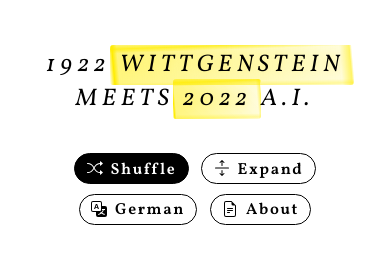
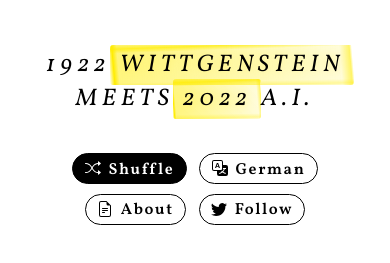
Before and after one commit to maxbbraun/wittgenstein, a Flask app: template frontend/templates/index.html in a window 390 px wide. Shown: the top 263 px of the page. Run offline with Flask 2, Linux system fonts and the light colour scheme; the template is opened without the code that fills it, so the values that code supplies are empty.

Commit message:
Add a Twitter follow button
Hide the expand button on mobile

```diff
--- a/frontend/templates/index.html
+++ b/frontend/templates/index.html
@@ -295,7 +295,7 @@
             </svg>
             Shuffle
           </button>
-          <div id="expand-button" class="button">
+          <div id="expand-button" class="nomobile button">
             <svg xmlns="http://www.w3.org/2000/svg" width="16" height="16" fill="currentColor" class="bi bi-arrows-expand" viewBox="0 0 16 16">
               <path fill-rule="evenodd" d="M1 8a.5.5 0 0 1 .5-.5h13a.5.5 0 0 1 0 1h-13A.5.5 0 0 1 1 8zM7.646.146a.5.5 0 0 1 .708 0l2 2a.5.5 0 0 1-.708.708L8.5 1.707V5.5a.5.5 0 0 1-1 0V1.707L6.354 2.854a.5.5 0 1 1-.708-.708l2-2zM8 10a.5.5 0 0 1 .5.5v3.793l1.146-1.147a.5.5 0 0 1 .708.708l-2 2a.5.5 0 0 1-.708 0l-2-2a.5.5 0 0 1 .708-.708L7.5 14.293V10.5A.5.5 0 0 1 8 10z"/>
             </svg>
@@ -334,6 +334,12 @@
             </svg>
             Code
           </div>
+          <div id="follow-button" class="button">
+            <svg xmlns="http://www.w3.org/2000/svg" width="16" height="16" fill="currentColor" class="bi bi-twitter" viewBox="0 0 16 16">
+              <path d="M5.026 15c6.038 0 9.341-5.003 9.341-9.334 0-.14 0-.282-.006-.422A6.685 6.685 0 0 0 16 3.542a6.658 6.658 0 0 1-1.889.518 3.301 3.301 0 0 0 1.447-1.817 6.533 6.533 0 0 1-2.087.793A3.286 3.286 0 0 0 7.875 6.03a9.325 9.325 0 0 1-6.767-3.429 3.289 3.289 0 0 0 1.018 4.382A3.323 3.323 0 0 1 .64 6.575v.045a3.288 3.288 0 0 0 2.632 3.218 3.203 3.203 0 0 1-.865.115 3.23 3.23 0 0 1-.614-.057 3.283 3.283 0 0 0 3.067 2.277A6.588 6.588 0 0 1 .78 13.58a6.32 6.32 0 0 1-.78-.045A9.344 9.344 0 0 0 5.026 15z"/>
+            </svg>
+            Follow
+          </div>
         </div>
         <table class="propositions">
           <tr>
@@ -3718,6 +3724,17 @@
       });
     });
 
+    // Open the Twitter profile link when the 'Follow' button is pressed.
+    $("#follow-button").click(() => {
+      window.open("https://twitter.com/Wittgenstein22", "_blank");
+
+      // Log an analytics event.
+      gtag("event", "button", {
+        event_category: "engagement",
+        event_label: "follow"
+      });
+    });
+
     // Swap the images of Ludwig with or without a headset.
     function toggleLudwig() {
       const ludwigOn = $("#ludwig-on").is(":visible");
```
